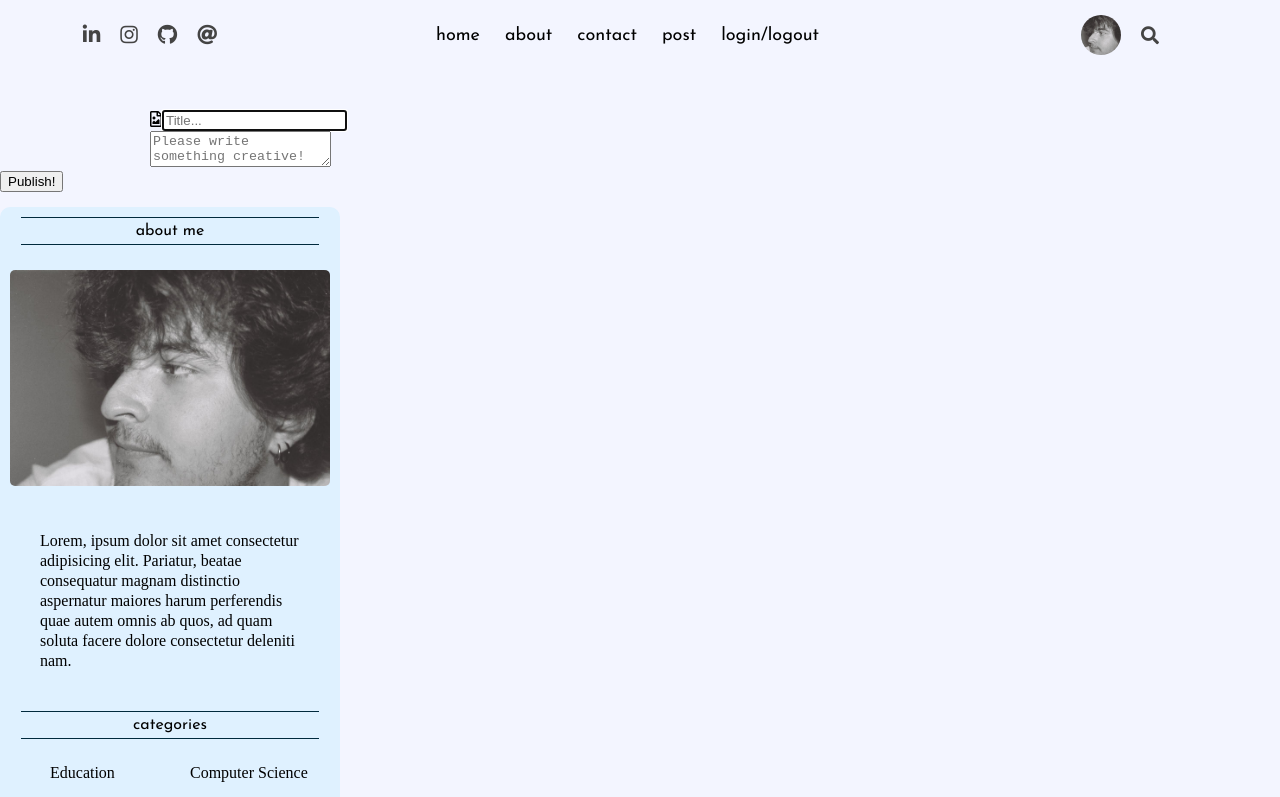
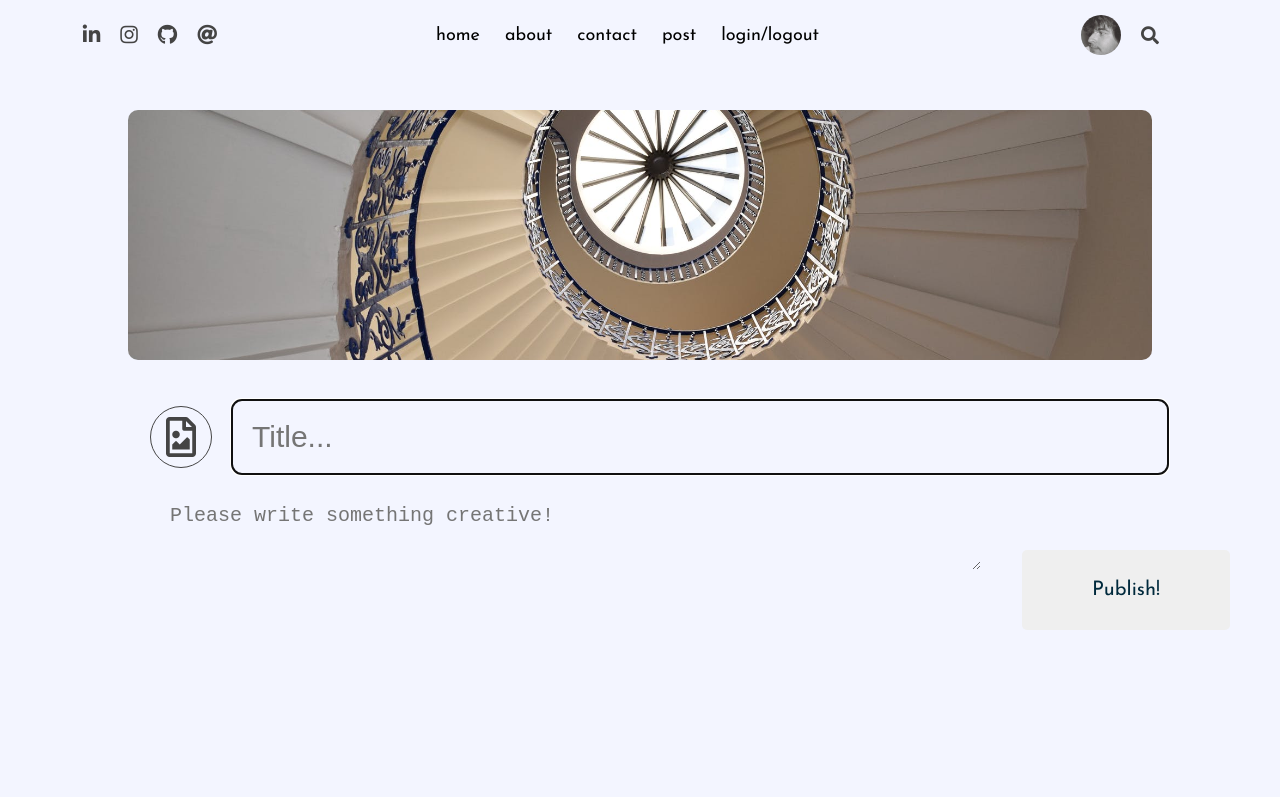
Before and after one commit to oucar/mern-blog, a React (Create React App) app: page / in a window 1280 px wide. Shown: the top 797 px of the page. Built offline with nearby package versions, Linux system fonts and the light colour scheme; the HTML template or start-up script is replaced by a standard one.

Commit message:
Settings page init

```diff
--- a/src/pages/create/Create.jsx
+++ b/src/pages/create/Create.jsx
@@ -1,9 +1,11 @@
 import Sidebar from "../../components/sidebar/Sidebar";
 import "./create.scss"
+import preview from "../../components/assets/post.jpg"
 
 const Create = () => {
     return (
         <div className="create">
+            <img src={preview} className="preview" alt="Image Preview"/>
             <form action="#" className="createForm">
                 <div className="createFormWrapper">
                     <label htmlFor="imageInput">
@@ -13,11 +15,10 @@ const Create = () => {
                     <input type="text" placeholder="Title..." className="createInput" autoFocus="true"/>
                 </div>
                 <div className="createFormWrapper">
-                    <textarea placeholder="Please write something creative!" type="text" className="createInput createInputTextArea"></textarea>
+                    <textarea cols="5" placeholder="Please write something creative!" type="text" className="createInput createInputTextArea"></textarea>
                 </div>
                 <button className="createSubmit">Publish!</button>
             </form>
-            <Sidebar/>
         </div>
      );
 }
--- a/src/pages/create/create.scss
+++ b/src/pages/create/create.scss
@@ -1,18 +1,110 @@
+// COLOR PALETTE
+$main-color: #f3f5ff;
+$mid-color: #dff1ff;
+$heavy-color: #002a3d;
+
 .create{
     padding-top: 50px;
 
+    .preview{
+
+        display: block;
+        margin-left: auto;
+        margin-right: auto;
+        width: 80%;
+
+        margin-bottom: 40px;
+        height: 250px;
+        border-radius: 10px;
+        object-fit: cover;
+    }
+
     .createForm{
-
-
+        position: relative;
     }
 
     .createFormWrapper{
+        // flex
+        display:flex;
+        align-items: center;
+
         margin-left:150px;
+    }
+
+    .addImage{
+        // flex
+        display: flex;
+        align-items: center;
+        justify-content: center;
+
+        width: 60px;
+        height: 60px;
+        border-radius: 50%;
+        margin-right: 20px;
+        border: 1px solid;
+        font-size: 40px;
+        color: #444;
+        cursor: pointer;
+        transition: 0.1s ease-in;
+
+        &:hover{
+            transform: scale(1.2);
+            color: $heavy-color;
+        }
     }
 
     .imageInputButton{
         display: none;
     }
 
+    .createInput{
+        font-size: 30px;
+        border: none;
+        padding:20px;
+        width: 70vw;
+        background-color: $main-color;
+        border-radius: 10px;
+
+        &:focus{
+
+        }
+    }
+
+    .createInputTextArea{
+        font-size: 20px;
+        margin-top: 10px;
+        width: 70%;
+
+        // disable horizontal resizing
+        resize: vertical;
+    }
+
+    .createSubmit{
+        // positioning
+        position: absolute;
+        top: 150px;
+        right: 50px;
+
+        // general attributes
+        padding: 30px 70px;
+        border: none;
+        cursor: pointer;
+        border-radius: 5px;
+
+
+        // font related
+        color: $heavy-color;
+        font-family: 'Josefin Sans', sans-serif;
+        font-size: 20px;
+
+        // animation
+        transition: ease-in-out 0.1s;
+
+        &:hover{
+            transform: scale(1.2);
+        }
+
+    }
+
 
 }
```
Also changed, not shown: src/pages/settings/Settings.jsx (added), src/pages/settings/settings.scss (added).
